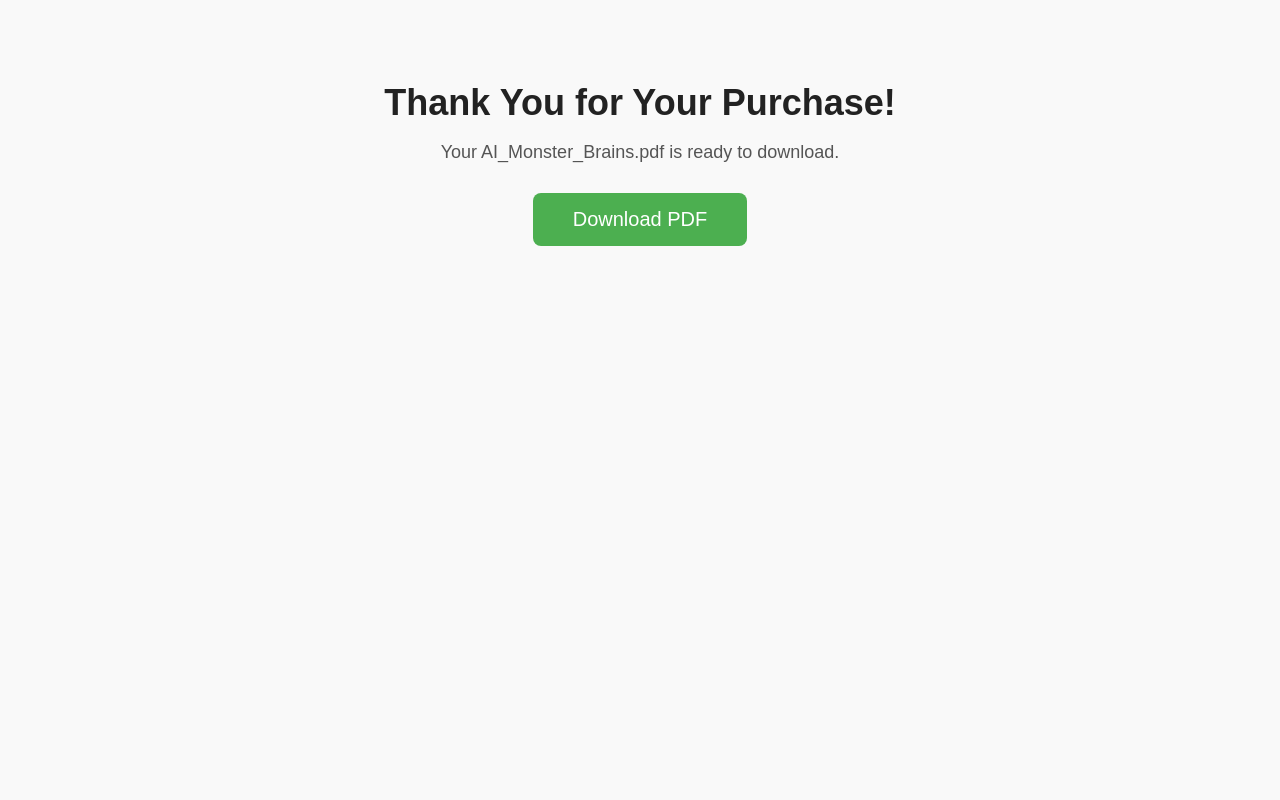
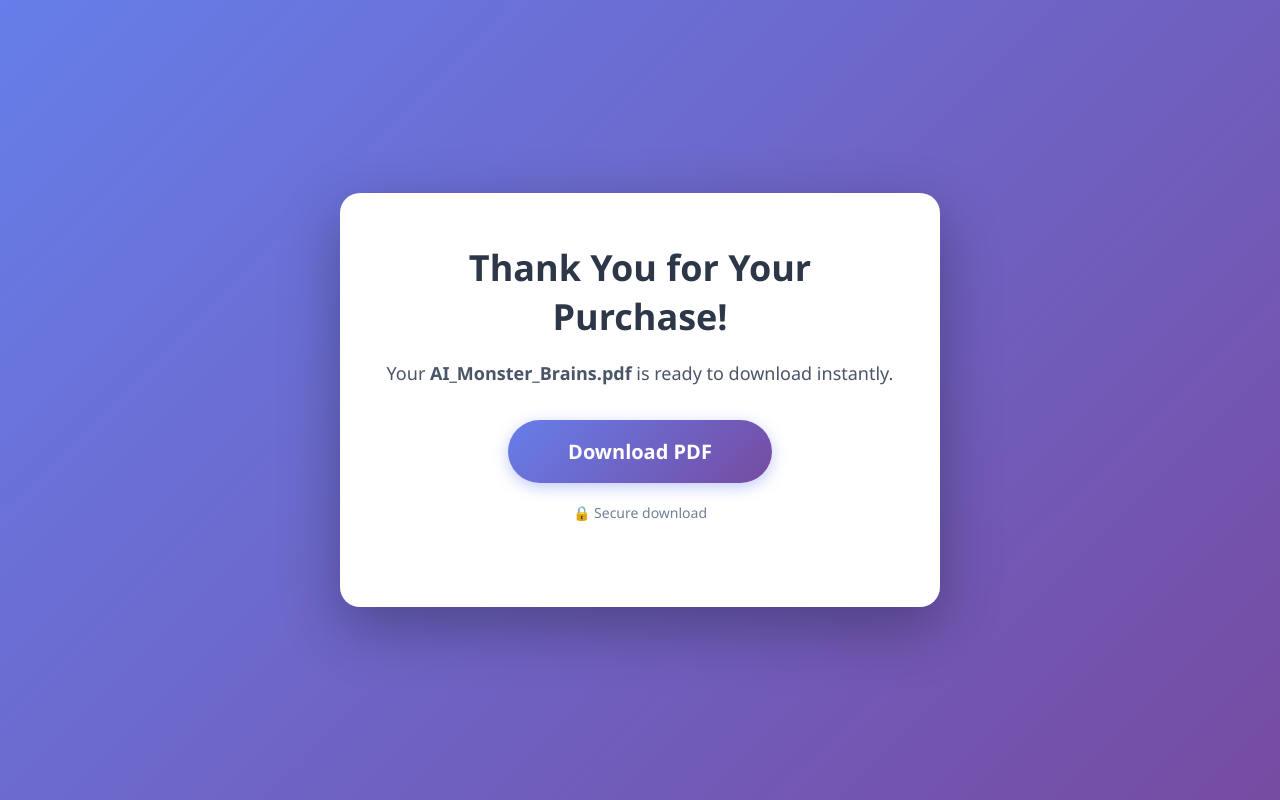
Before and after one commit to openinfo-automation/my_digital_shop, a Flask app: page /success in a window 1280 px wide. Run offline with Flask 3, Linux system fonts and the light colour scheme.

Commit message:
Enhance success.html with new styles and content
Updated the success page styling and content for better user experience.

```diff
--- a/templates/success.html
+++ b/templates/success.html
@@ -1,19 +1,63 @@
 <!DOCTYPE html>
 <html lang="en">
 <head>
-    <meta charset="UTF-8">
-    <title>Thank You!</title>
-    <style>
-        body { font-family: Arial, sans-serif; text-align: center; padding: 50px; background: #f9f9f9; }
-        h1 { color: #222; font-size: 36px; margin-bottom: 10px; }
-        p { font-size: 18px; color: #555; margin-bottom: 30px; }
-        .download-button { padding: 15px 40px; font-size: 20px; cursor: pointer; background: #4CAF50; color: white; border: none; border-radius: 8px; transition: background 0.3s; text-decoration: none; display: inline-block; }
-        .download-button:hover { background: #45a049; }
-    </style>
+<meta charset="UTF-8">
+<meta name="viewport" content="width=device-width, initial-scale=1.0">
+<title>Thank You!</title>
+<style>
+* { margin: 0; padding: 0; box-sizing: border-box; }
+body {
+    font-family: 'Segoe UI', Tahoma, Geneva, Verdana, sans-serif;
+    background: linear-gradient(135deg, #667eea 0%, #764ba2 100%);
+    min-height: 100vh;
+    display: flex;
+    justify-content: center;
+    align-items: center;
+    padding: 20px;
+}
+.container {
+    background: white;
+    border-radius: 20px;
+    box-shadow: 0 20px 60px rgba(0,0,0,0.3);
+    padding: 50px 40px;
+    text-align: center;
+    max-width: 600px;
+}
+h1 {
+    color: #2d3748;
+    font-size: 36px;
+    margin-bottom: 20px;
+}
+p {
+    font-size: 18px;
+    color: #4a5568;
+    margin-bottom: 35px;
+}
+.download-button {
+    display: inline-block;
+    padding: 18px 60px;
+    font-size: 20px;
+    color: white;
+    background: linear-gradient(135deg, #667eea 0%, #764ba2 100%);
+    border: none;
+    border-radius: 50px;
+    text-decoration: none;
+    font-weight: 600;
+    box-shadow: 0 4px 15px rgba(102,126,234,0.4);
+    transition: all 0.3s;
+}
+.download-button:hover {
+    transform: translateY(-2px);
+    box-shadow: 0 6px 20px rgba(102,126,234,0.6);
+}
+</style>
 </head>
 <body>
+<div class="container">
     <h1>Thank You for Your Purchase!</h1>
-    <p>Your AI_Monster_Brains.pdf is ready to download.</p>
-    <a href="/download" class="download-button">Download PDF</a>
+    <p>Your <strong>AI_Monster_Brains.pdf</strong> is ready to download instantly.</p>
+    <a href="/static/AI_Monster_Brains.pdf" class="download-button" download>Download PDF</a>
+    <p style="margin-top:20px; color:#718096; font-size:14px;">🔒 Secure download</p>
+</div>
 </body>
 </html>
```
